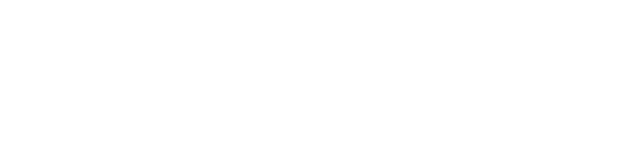
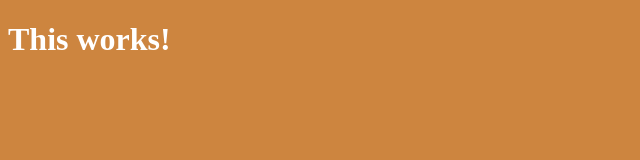
Before and after one commit to corn1200/ChromeApp-With-VanillaJs, a plain HTML site: page practice1/index.html in a window 1280 px wide. Shown: the whole page, without its empty margins (0-640 px from the left). Drawn offline with Linux system fonts and the light colour scheme.

Commit message:
feat: js, css 를 적용한다

```diff
--- a/practice1/index.css
+++ b/practice1/index.css
@@ -0,0 +1,7 @@
+body {
+    background-color: peru;
+}
+
+h1 {
+    color: white;
+}
--- a/practice1/index.html
+++ b/practice1/index.html
@@ -3,9 +3,11 @@
 <head>
     <meta charset="UTF-8">
     <meta name="viewport" content="width=device-width, initial-scale=1.0">
+    <link rel="stylesheet" href="index.css">
     <title>Document</title>
 </head>
 <body>
-
+    <h1>This works!</h1>
+    <script src="index.js"></script>
 </body>
 </html>
--- a/practice1/index.js
+++ b/practice1/index.js
@@ -0,0 +1 @@
+console.log('Im Working. Im Js. Im Beautiful. Im worth it')
```
